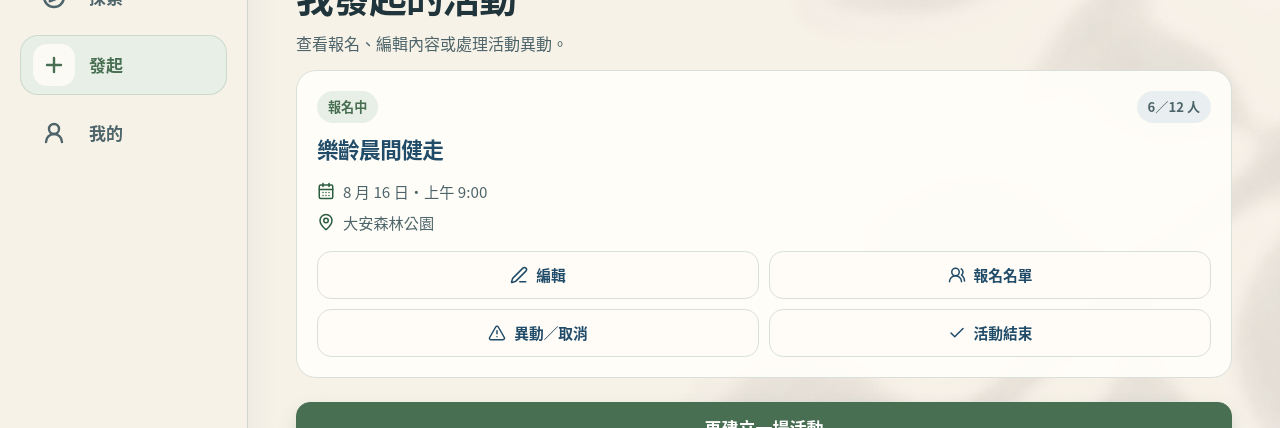
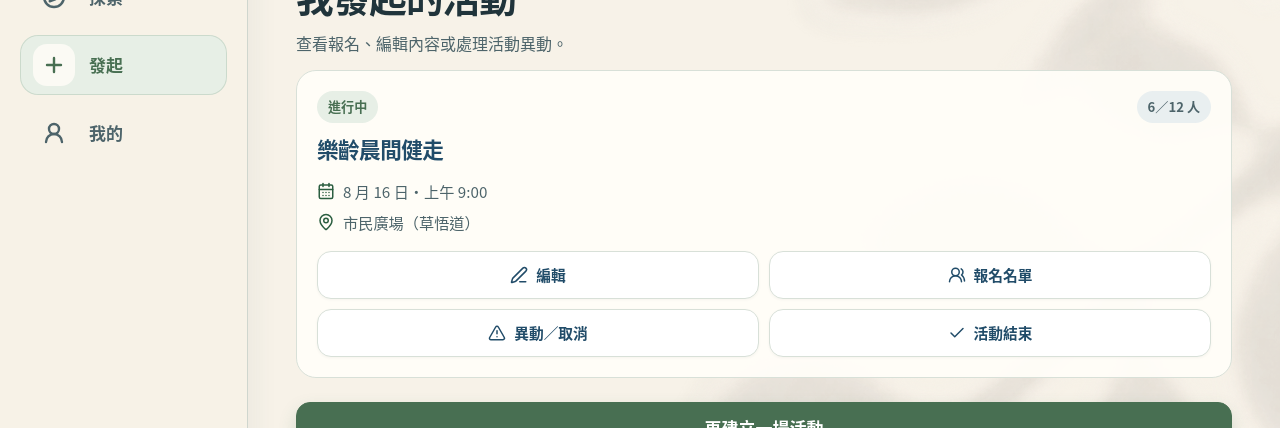
Before and after one commit to eshichen-hash/houban-web-app, a Vue app: page /manage in a window 1280 px wide. Shown: the part 166-594 px from the top of the page. Built offline with nearby package versions, Linux system fonts and the light colour scheme.

Commit message:
feat: unify managed activity cards in manage and my views with synchronized explore discovery

```diff
--- /dev/null
+++ b/src/components/manage/ManageEventCard.vue
@@ -0,0 +1,116 @@
+<script setup lang="ts">
+import { AlertTriangle, CalendarDays, Check, Edit3, MapPin, UsersRound } from 'lucide-vue-next'
+import type { EventItem } from '@/data/events'
+
+defineProps<{
+  event: EventItem
+  status?: 'active' | 'ended' | 'cancelled'
+}>()
+
+const emit = defineEmits<{
+  edit: [event: EventItem]
+  attendees: [event: EventItem]
+  change: [event: EventItem]
+  end: [event: EventItem]
+}>()
+</script>
+
+<template>
+  <article class="card manage-event-card" style="padding: 20px; background: rgba(255, 253, 248, 0.95); border: 1px solid var(--line); border-radius: 20px;">
+    <!-- 頂部狀態與人數標籤 -->
+    <div class="manage-card-topline">
+      <span v-if="status === 'ended'" class="tag">已結束</span>
+      <span v-else-if="status === 'cancelled'" class="tag" style="background: #fee2e2; color: #b91c1c;">已取消</span>
+      <span v-else class="tag tag--success">進行中</span>
+
+      <span class="tag tag--info">{{ event.spots || 6 }}／{{ event.maxSpots || 12 }} 人</span>
+    </div>
+
+    <h2 style="margin: 8px 0 12px; font-size: 1.35rem; color: var(--ink);">{{ event.title }}</h2>
+
+    <div style="display: grid; gap: 6px; margin-bottom: 16px; color: var(--ink-soft); font-size: 0.95rem;">
+      <div style="display: flex; align-items: center; gap: 8px;">
+        <CalendarDays :size="18" style="color: #2b5e40;" aria-hidden="true" />
+        <span>{{ event.dateLabel || '今天' }}・{{ event.time }}</span>
+      </div>
+      <div style="display: flex; align-items: center; gap: 8px;">
+        <MapPin :size="18" style="color: #2b5e40;" aria-hidden="true" />
+        <span>{{ event.park.name }}</span>
+      </div>
+    </div>
+
+    <!-- 2x2 統一操作按鈕群 -->
+    <div class="manage-actions-grid">
+      <button class="manage-action-btn" type="button" @click="emit('edit', event)">
+        <Edit3 :size="18" aria-hidden="true" />
+        <span>編輯</span>
+      </button>
+      <button class="manage-action-btn" type="button" @click="emit('attendees', event)">
+        <UsersRound :size="18" aria-hidden="true" />
+        <span>報名名單</span>
+      </button>
+      <button class="manage-action-btn" type="button" @click="emit('change', event)">
+        <AlertTriangle :size="18" aria-hidden="true" />
+        <span>異動／取消</span>
+      </button>
+      <button class="manage-action-btn" type="button" @click="emit('end', event)">
+        <Check :size="18" aria-hidden="true" />
+        <span>活動結束</span>
+      </button>
+    </div>
+  </article>
+</template>
+
+<style scoped>
+.manage-card-topline {
+  display: flex;
+  align-items: center;
+  justify-content: space-between;
+  gap: 8px;
+  margin-bottom: 4px;
+}
+
+.manage-actions-grid {
+  display: grid;
+  grid-template-columns: repeat(2, minmax(0, 1fr));
+  gap: 10px;
+}
+
+.manage-action-btn {
+  display: inline-flex;
+  align-items: center;
+  justify-content: center;
+  gap: 8px;
+  min-height: 48px;
+  padding: 10px 14px;
+  background: #ffffff;
+  border: 1px solid var(--line, #d8e0d8);
+  border-radius: 14px;
+  color: var(--ink, #20343b);
+  font-size: 0.92rem;
+  font-weight: 800;
+  cursor: pointer;
+  box-shadow: 0 1px 3px rgba(0, 0, 0, 0.04);
+  transition: all 0.2s cubic-bezier(0.16, 1, 0.3, 1);
+  user-select: none;
+}
+
+.manage-action-btn:hover {
+  background: #f0fdf4;
+  border-color: #5b8d70;
+  color: #2b5e40;
+  transform: translateY(-1px);
+  box-shadow: 0 4px 10px rgba(43, 94, 64, 0.1);
+}
+
+.manage-action-btn:active {
+  transform: scale(0.97);
+  background: #dcfce7;
+}
+
+@media (max-width: 360px) {
+  .manage-actions-grid {
+    grid-template-columns: 1fr;
+  }
+}
+</style>
--- a/src/data/events.ts
+++ b/src/data/events.ts
@@ -77,8 +77,8 @@ export interface EventItem {
   audience: string
   description: string
   items: string
-  image: string
-  imageAlt: string
+  image?: string
+  imageAlt?: string
   distanceKm?: number
   organizer: {
     name: string
--- a/src/views/ManageView.vue
+++ b/src/views/ManageView.vue
@@ -10,10 +10,11 @@ import {
   MapPin,
   UsersRound,
 } from 'lucide-vue-next'
-import { shallowRef } from 'vue'
+import { computed, ref, shallowRef } from 'vue'
 import { useRouter } from 'vue-router'
+import ManageEventCard from '@/components/manage/ManageEventCard.vue'
 import { useAppState } from '@/composables/useAppState'
-import { parks } from '@/data/events'
+import { parks, type EventItem } from '@/data/events'
 
 type ManageSubView = 'edit' | 'attendees' | 'change' | 'end' | null
 
@@ -22,10 +23,36 @@ const { state } = useAppState()
 
 const activeSubView = shallowRef<ManageSubView>(null)
 const toastMessage = shallowRef('')
-const eventStatus = shallowRef<'active' | 'ended' | 'cancelled'>('active')
+const eventStatuses = ref<Record<string, 'active' | 'ended' | 'cancelled'>>({})
+
+const defaultSeedEvent: EventItem = {
+  id: 'seed-walk-manage',
+  title: '樂齡晨間健走',
+  type: '健走',
+  difficulty: '輕鬆',
+  dateKey: 'today',
+  isoDate: '2026-08-16',
+  dateLabel: '8 月 16 日',
+  time: '上午 9:00',
+  park: parks[0] || { id: 'daan-forest', name: '大安森林公園', district: '台北市大安區', address: '', meeting: '2 號出口旁廣場' },
+  spots: 6,
+  maxSpots: 12,
+  cost: '免費',
+  audience: '適合 50 歲以上長輩與初學者',
+  description: '適合長輩的輕鬆健走活動，路線平緩安全，沿途在樹蔭下漫步交流。',
+  items: '自備飲用水、遮陽帽、穿著運動鞋',
+  distanceKm: 0.8,
+  organizer: { name: '我', role: '活動發起人', rating: '5.0', organized: 1, verified: true },
+}
+
+const allManagedEvents = computed<EventItem[]>(() => {
+  return [defaultSeedEvent, ...state.createdEvents]
+})
+
+const selectedEvent = ref<EventItem>(defaultSeedEvent)
 
 // 編輯活動表單狀態
-const editForm = shallowRef({
+const editForm = ref({
   title: '樂齡晨間健走',
   type: '健走',
   date: '2026-08-16',
@@ -39,6 +66,40 @@ const editForm = shallowRef({
   cost: '免費',
   intro: '適合長輩的輕鬆健走活動，路線平緩安全，沿途在樹蔭下漫步交流。',
 })
+
+function onOpenEdit(event: EventItem) {
+  selectedEvent.value = event
+  editForm.value = {
+    title: event.title,
+    type: event.type,
+    date: event.isoDate || '2026-09-04',
+    time: event.time.includes('－') ? event.time.split('－')[0].replace(/[^0-9:]/g, '') : '09:00',
+    park: event.park.name,
+    meeting: event.park.meeting || '公園入口處',
+    spots: event.maxSpots || 12,
+    level: event.difficulty || '輕鬆',
+    audience: event.audience || '',
+    items: event.items || '',
+    cost: event.cost || '免費',
+    intro: event.description || '',
+  }
+  activeSubView.value = 'edit'
+}
+
+function onOpenAttendees(event: EventItem) {
+  selectedEvent.value = event
+  activeSubView.value = 'attendees'
+}
+
+function onOpenChange(event: EventItem) {
+  selectedEvent.value = event
+  activeSubView.value = 'change'
+}
+
+function onOpenEnd(event: EventItem) {
+  selectedEvent.value = event
+  activeSubView.value = 'end'
+}
 
 // 報名名單模擬資料
 const attendeeList = [
@@ -58,23 +119,33 @@ function showToast(msg: string) {
 }
 
 function saveEdit() {
+  if (selectedEvent.value) {
+    selectedEvent.value.title = editForm.value.title
+    selectedEvent.value.description = editForm.value.intro
+    selectedEvent.value.items = editForm.value.items
+    selectedEvent.value.audience = editForm.value.audience
+  }
   showToast('已儲存活動變更')
   activeSubView.value = null
 }
 
 function saveChange() {
-  showToast('已更新活動異動資訊')
+  showToast('已更新活動異動資訊並發送提醒')
   activeSubView.value = null
 }
 
 function cancelActivity() {
-  eventStatus.value = 'cancelled'
+  if (selectedEvent.value) {
+    eventStatuses.value[selectedEvent.value.id] = 'cancelled'
+  }
   showToast('已取消這場活動')
   activeSubView.value = null
 }
 
 function markActivityEnd() {
-  eventStatus.value = 'ended'
+  if (selectedEvent.value) {
+    eventStatuses.value[selectedEvent.value.id] = 'ended'
+  }
   showToast('已將活動標記為結束')
   activeSubView.value = null
 }
@@ -95,9 +166,9 @@ function markActivityEnd() {
         <strong v-else-if="activeSubView === 'end'">活動結束</strong>
 
         <small v-if="!activeSubView">我發起的活動</small>
-        <small v-else-if="activeSubView === 'edit'">尚在報名中</small>
-        <small v-else-if="activeSubView === 'attendees'">6／12 人</small>
-        <small v-else-if="activeSubView === 'change'">{{ editForm.title }}</small>
+        <small v-else-if="activeSubView === 'edit'">{{ selectedEvent.title }}</small>
+        <small v-else-if="activeSubView === 'attendees'">{{ selectedEvent.spots || 6 }}／{{ selectedEvent.maxSpots || 12 }} 人</small>
+        <small v-else-if="activeSubView === 'change'">{{ selectedEvent.title }}</small>
         <small v-else-if="activeSubView === 'end'">完成活動管理</small>
       </div>
       <span class="subpage-header__spacer" aria-hidden="true"></span>
@@ -110,69 +181,16 @@ function markActivityEnd() {
       <p class="page-intro">查看報名、編輯內容或處理活動異動。</p>
 
       <section class="manage-grid" style="margin-bottom: 24px;">
-        <!-- 活動卡片 -->
-        <article class="card" style="padding: 20px; background: rgba(255, 253, 248, 0.95); border: 1px solid var(--line); border-radius: 20px;">
-          <!-- 頂部標籤 -->
-          <div class="manage-card-topline">
-            <span v-if="eventStatus === 'active'" class="tag tag--success">報名中</span>
-            <span v-else-if="eventStatus === 'ended'" class="tag">已結束</span>
-            <span v-else-if="eventStatus === 'cancelled'" class="tag" style="background: #fee2e2; color: #b91c1c;">已取消</span>
-
-            <span class="tag tag--info">6／12 人</span>
-          </div>
-
-          <h2 style="margin: 8px 0 12px; font-size: 1.35rem; color: var(--ink);">{{ editForm.title }}</h2>
-
-          <div style="display: grid; gap: 6px; margin-bottom: 16px; color: var(--ink-soft); font-size: 0.95rem;">
-            <div style="display: flex; align-items: center; gap: 8px;">
-              <CalendarDays :size="18" style="color: #2b5e40;" aria-hidden="true" />
-              <span>8 月 16 日・上午 9:00</span>
-            </div>
-            <div style="display: flex; align-items: center; gap: 8px;">
-              <MapPin :size="18" style="color: #2b5e40;" aria-hidden="true" />
-              <span>{{ editForm.park }}</span>
-            </div>
-          </div>
-
-          <!-- 2x2 操作按鈕群 -->
-          <div class="manage-actions-grid">
-            <button class="manage-action-btn" type="button" @click="activeSubView = 'edit'">
-              <Edit3 :size="18" aria-hidden="true" />
-              <span>編輯</span>
-            </button>
-            <button class="manage-action-btn" type="button" @click="activeSubView = 'attendees'">
-              <UsersRound :size="18" aria-hidden="true" />
-              <span>報名名單</span>
-            </button>
-            <button class="manage-action-btn" type="button" @click="activeSubView = 'change'">
-              <AlertTriangle :size="18" aria-hidden="true" />
-              <span>異動／取消</span>
-            </button>
-            <button class="manage-action-btn" type="button" @click="activeSubView = 'end'">
-              <Check :size="18" aria-hidden="true" />
-              <span>活動結束</span>
-            </button>
-          </div>
-        </article>
-
-        <!-- 若有新增的活動也列出 -->
-        <article v-for="event in state.createdEvents" :key="event.id" class="card" style="padding: 20px; background: rgba(255, 253, 248, 0.95); border: 1px solid var(--line); border-radius: 20px;">
-          <div class="manage-card-topline">
-            <span class="tag tag--success">進行中</span>
-            <span class="tag tag--info">{{ event.spots }} 人</span>
-          </div>
-          <h2 style="margin: 8px 0 12px; font-size: 1.35rem; color: var(--ink);">{{ event.title }}</h2>
-          <div style="display: grid; gap: 6px; margin-bottom: 16px; color: var(--ink-soft); font-size: 0.95rem;">
-            <div style="display: flex; align-items: center; gap: 8px;">
-              <CalendarDays :size="18" style="color: #2b5e40;" aria-hidden="true" />
-              <span>{{ event.dateLabel }}・{{ event.time }}</span>
-            </div>
-            <div style="display: flex; align-items: center; gap: 8px;">
-              <MapPin :size="18" style="color: #2b5e40;" aria-hidden="true" />
-              <span>{{ event.park.name }}</span>
-            </div>
-          </div>
-        </article>
+        <ManageEventCard
+          v-for="event in allManagedEvents"
+          :key="event.id"
+          :event="event"
+          :status="eventStatuses[event.id] || 'active'"
+          @edit="onOpenEdit"
+          @attendees="onOpenAttendees"
+          @change="onOpenChange"
+          @end="onOpenEnd"
+        />
       </section>
 
       <button class="button button--primary button--full" type="button" @click="router.push('/create')">
--- a/src/views/MyView.vue
+++ b/src/views/MyView.vue
@@ -22,6 +22,7 @@ import { computed, shallowRef } from 'vue'
 import { useRouter } from 'vue-router'
 import BrandLogo from '@/components/BrandLogo.vue'
 import EventCard from '@/components/EventCard.vue'
+import ManageEventCard from '@/components/manage/ManageEventCard.vue'
 import { useAppState } from '@/composables/useAppState'
 import { parks, type EventItem } from '@/data/events'
 
@@ -52,6 +53,30 @@ const todayEvent = computed(() => registeredEvents.value[0] ?? null)
 const todayDateLabel = computed(() => {
   const d = new Date()
   return `${d.getMonth() + 1} 月 ${d.getDate()} 日`
+})
+
+const defaultCreatedSeedEvent: EventItem = {
+  id: 'seed-walk-manage',
+  title: '樂齡晨間健走',
+  type: '健走',
+  difficulty: '輕鬆',
+  dateKey: 'today',
+  isoDate: '2026-08-16',
+  dateLabel: '8 月 16 日',
+  time: '上午 9:00',
+  park: parks[0] || { id: 'daan-forest', name: '大安森林公園', district: '台北市大安區', address: '', meeting: '2 號出口旁廣場' },
+  spots: 6,
+  maxSpots: 12,
+  cost: '免費',
+  audience: '適合 50 歲以上長輩與初學者',
+  description: '適合長輩的輕鬆健走活動，路線平緩安全，沿途在樹蔭下漫步交流。',
+  items: '自備飲用水、遮陽帽、穿著運動鞋',
+  distanceKm: 0.8,
+  organizer: { name: '我', role: '活動發起人', rating: '5.0', organized: 1, verified: true },
+}
+
+const myOrganizedEvents = computed<readonly EventItem[]>(() => {
+  return state.createdEvents.length > 0 ? state.createdEvents : [defaultCreatedSeedEvent]
 })
 
 function toggleNotificationExpand(id: string) {
@@ -236,27 +261,44 @@ function saveSettings() {
       </div>
 
       <div v-else-if="currentActivityTab === '我發起的'" class="result-list">
-        <article v-for="event in state.createdEvents" :key="event.id" class="manage-card">
-          <div class="manage-card__status">進行中</div>
-          <h2>{{ event.title }}</h2>
-          <p>{{ event.dateLabel }}・{{ event.time }}</p>
-          <p>{{ event.park.name }}</p>
-          <button class="button button--primary button--full" type="button" style="margin-top: 10px;" @click="router.push('/manage')">管理活動</button>
-        </article>
-        <article v-if="!state.createdEvents.length" class="manage-card">
-          <div class="manage-card__status">報名中</div>
-          <h2>樂齡晨間健走</h2>
-          <p>8 月 16 日・大安森林公園</p>
-          <button class="button button--primary button--full" type="button" style="margin-top: 10px;" @click="router.push('/manage')">管理活動</button>
-        </article>
+        <ManageEventCard
+          v-for="event in myOrganizedEvents"
+          :key="event.id"
+          :event="event"
+          @edit="router.push('/manage')"
+          @attendees="router.push('/manage')"
+          @change="router.push('/manage')"
+          @end="router.push('/manage')"
+        />
       </div>
 
       <div v-else-if="currentActivityTab === '已結束'" class="result-list">
-        <article class="manage-card">
-          <div class="manage-card__status" style="background: #e2e8f0; color: #475569;">已結束</div>
-          <h2>公園午後散步</h2>
-          <p>8 月 2 日・中正紀念堂園區</p>
-        </article>
+        <ManageEventCard
+          :event="{
+            id: 'ended-walk-archive',
+            title: '公園午後散步',
+            type: '散步',
+            difficulty: '輕鬆',
+            dateKey: 'today',
+            isoDate: '2026-08-02',
+            dateLabel: '8 月 2 日',
+            time: '下午 3:00',
+            park: parks[1] || { id: 'cksm', name: '中正紀念堂園區', district: '台北市中正區', address: '', meeting: '大門階梯前' },
+            spots: 8,
+            maxSpots: 8,
+            cost: '免費',
+            audience: '全年齡皆宜',
+            description: '午後散步交流。',
+            items: '水壺、遮陽傘',
+            distanceKm: 1.2,
+            organizer: { name: '我', role: '活動發起人', rating: '5.0', organized: 1, verified: true },
+          }"
+          status="ended"
+          @edit="router.push('/manage')"
+          @attendees="router.push('/manage')"
+          @change="router.push('/manage')"
+          @end="router.push('/manage')"
+        />
       </div>
     </main>
 
```
